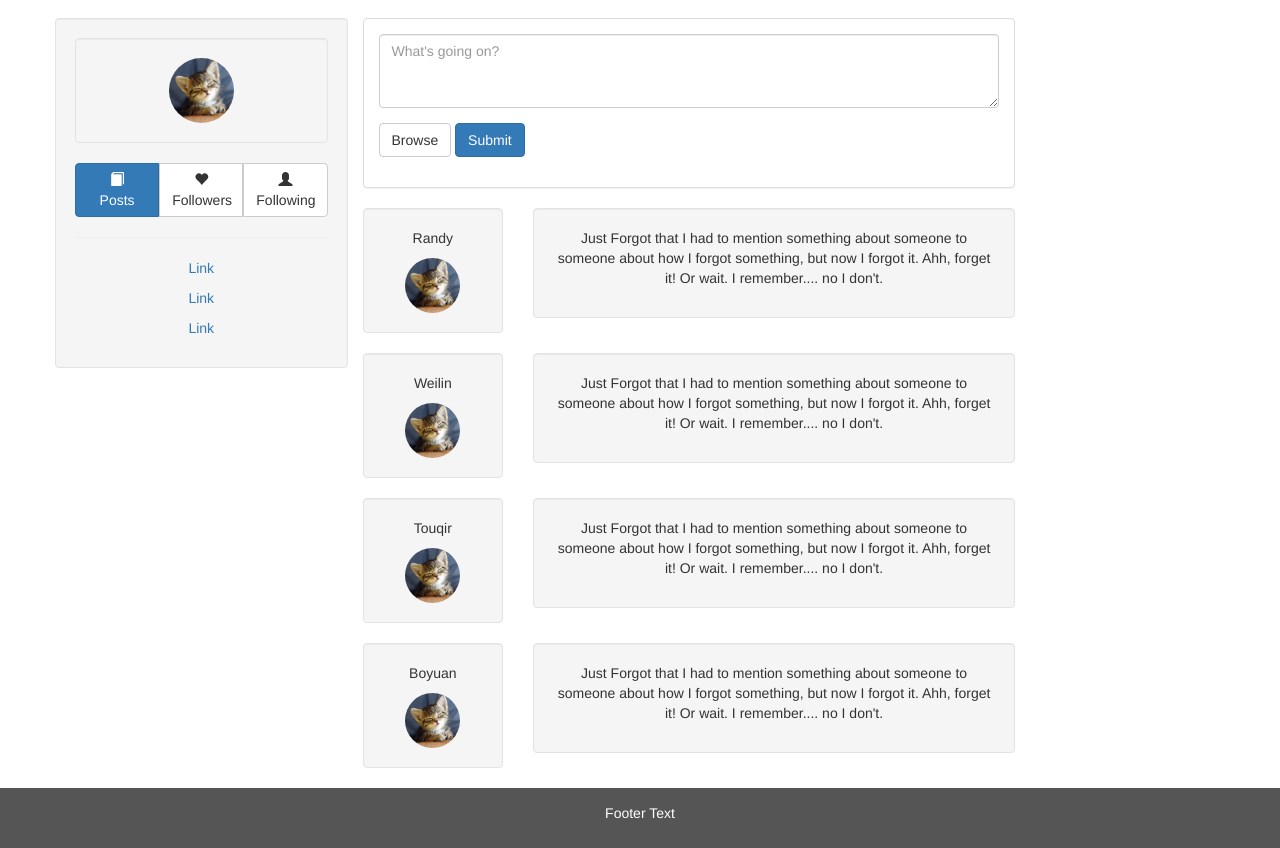
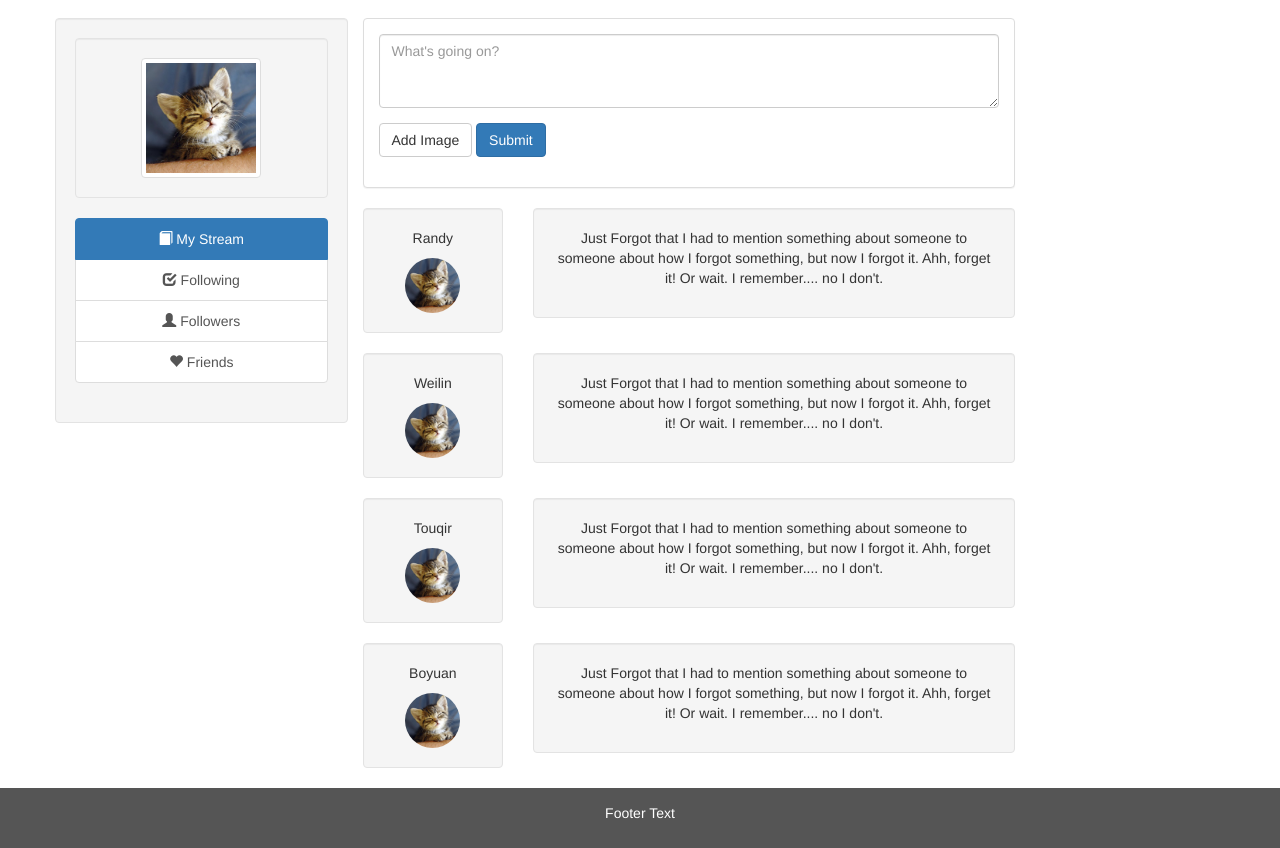
Before and after one commit to CMPUT404-Fall2016/cmput404-project, a plain HTML site: page socialdistribution/templates/index.html in a window 1280 px wide. Shown: the part 54-902 px from the top of the page. Drawn offline with nearby package versions, Linux system fonts and the light colour scheme.

Commit message:
adjustments to friend/follower buttons

```diff
--- a/socialdistribution/templates/index.html
+++ b/socialdistribution/templates/index.html
@@ -7,6 +7,8 @@
   <link rel="stylesheet" href="https://maxcdn.bootstrapcdn.com/bootstrap/3.3.7/css/bootstrap.min.css">
   <script src="https://ajax.googleapis.com/ajax/libs/jquery/1.12.4/jquery.min.js"></script>
   <script src="https://maxcdn.bootstrapcdn.com/bootstrap/3.3.7/js/bootstrap.min.js"></script>
+
+  <!-- get this shit outta here -->
   <style>
     /* Set black background color, white text and some padding */
     footer {
@@ -15,9 +17,11 @@
       padding: 15px;
     }
   </style>
+
 </head>
 <body>
 
+<!-- move this to a separate html file and load with JS -->
 <nav class="navbar navbar-inverse">
   <div class="container-fluid">
     <div class="navbar-header">
@@ -30,7 +34,7 @@
     </div>
     <div class="collapse navbar-collapse" id="myNavbar">
       <ul class="nav navbar-nav">
-        <li class="active"><a href="#">Home</a></li>
+        <li class="active"><a href="#"><span class="glyphicon glyphicon-home" aria-hidden="true"></span> Home</a></li>
         <li><a href="#">Messages?</a></li>
       </ul>
       <form class="navbar-form navbar-right" role="search">
@@ -47,6 +51,8 @@
         <li class="dropdown">
           <a href="#" class="dropdown-toggle" data-toggle="dropdown" role="button" aria-haspopup="true" aria-expanded="false"><span class="glyphicon glyphicon-user"></span> My Account <span class="caret"></span></a>
           <ul class="dropdown-menu">
+            <li><a href="#">Friend Requests</a></li>
+            <li role="separator" class="divider"></li>
             <li><a href="#">Settings</a></li>
             <li role="separator" class="divider"></li>
             <li><a href="#">Logout</a></li>
@@ -56,35 +62,21 @@
     </div>
   </div>
 </nav>
+<!-- move this to a separate html file and load with JS -->
 
 <div class="container text-center">
   <div class="row">
     <div class="col-sm-3 well">
       <div class="well">
-        <!-- <p><a href="#">My Profile</a></p> -->
-        <img src="../sample_data/kitten.jpg" class="img-circle" height="65" width="65" alt="Avatar">
+        <img src="../sample_data/kitten.jpg" class="img-thumbnail" height="120" width="120" alt="Avatar">
       </div>
-      <div class="btn-pref btn-group btn-group-justified btn-group-lg" role="group" aria-label="...">
-        <div class="btn-group" role="group">
-            <button type="button" id="stars" class="btn btn-primary" href="#tab1" data-toggle="tab"><span class="glyphicon glyphicon-book" aria-hidden="true"></span>
-                <div class="hidden-xs">Posts</div>
-            </button>
+      <!-- friend/follower buttons -->
+      <div class="list-group">
+        <a href="#" class="list-group-item active"><span class="glyphicon glyphicon-book" aria-hidden="true"></span> My Stream</a>
+        <a href="#" class="list-group-item"><span class="glyphicon glyphicon-check" aria-hidden="true"></span> Following</a>
+        <a href="#" class="list-group-item"><span class="glyphicon glyphicon-user" aria-hidden="true"></span> Followers</a>
+        <a href="#" class="list-group-item"><span class="glyphicon glyphicon-heart" aria-hidden="true"></span> Friends</a>
       </div>
-        <div class="btn-group" role="group">
-            <button type="button" id="favorites" class="btn btn-default" href="#tab2" data-toggle="tab"><span class="glyphicon glyphicon-heart" aria-hidden="true"></span>
-                <div class="hidden-xs">Followers</div>
-            </button>
-        </div>
-        <div class="btn-group" role="group">
-            <button type="button" id="following" class="btn btn-default" href="#tab3" data-toggle="tab"><span class="glyphicon glyphicon-user" aria-hidden="true"></span>
-                <div class="hidden-xs">Following</div>
-            </button>
-        </div>
-      </div>
-      <hr>
-      <p><a href="#">Link</a></p>
-      <p><a href="#">Link</a></p>
-      <p><a href="#">Link</a></p>
     </div>
     <div class="col-sm-7">
 
@@ -93,19 +85,21 @@
           <div class="panel panel-default text-left">
             <div class="panel-body">
 
+              <!-- form for creating a post -->
               <form role="form">
                 <fieldset>
-
                   <div class="form-group">
                     <textarea class="form-control" id="post-content" rows="3" placeholder="What's going on?"></textarea>
+                    <!-- note: add textarea resize: none to style -->
                   </div>
 
                   <div class="form-group">
-                  <label class="btn btn-default btn-file">Browse
+                    <label class="btn btn-default btn-file">Add Image
                       <input type="file" style="display: none;">
                     </label>
                     <button type="submit" class="btn btn-primary">Submit</button>
                   </div>
+
 
                 </fieldset>
               </form>
```
Also changed, not shown: socialdistribution/templates/references.txt (added). Lines whose indentation alone changed are shown as unchanged.
